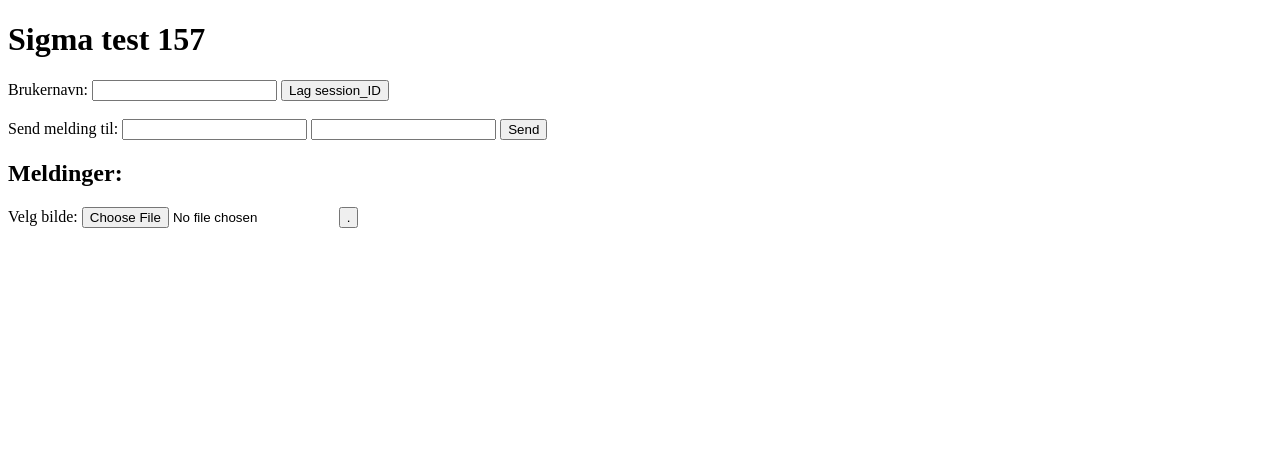
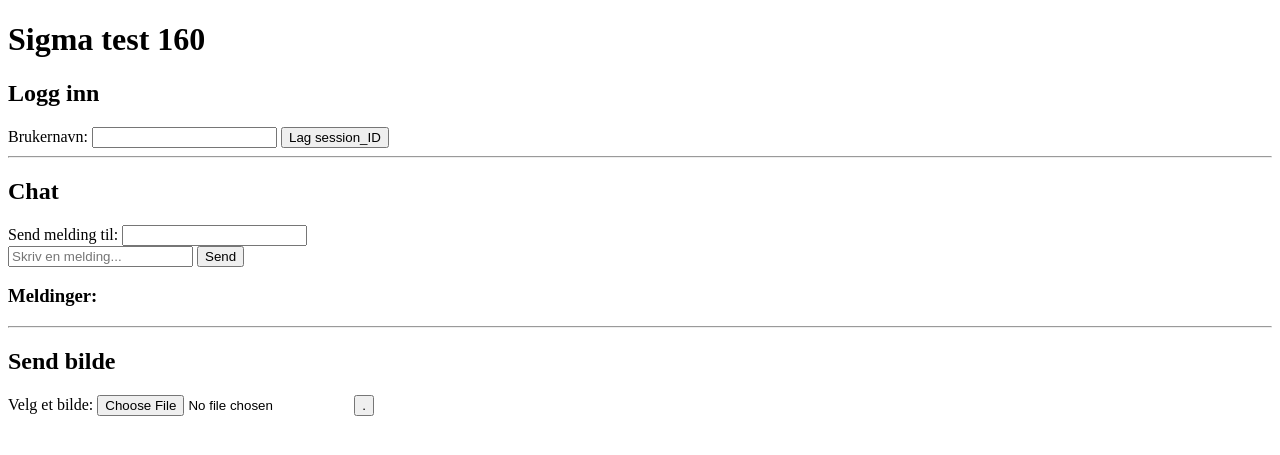
Before and after one commit to Fisken85/Testing_ip, a Flask app: page / in a window 1280 px wide. Shown: the top 455 px of the page. Run offline with Flask 3, Linux system fonts and the light colour scheme; some libraries are stand-ins or nearby versions.

Commit message:
Reworked images

```diff
--- a/server.py
+++ b/server.py
@@ -1,45 +1,36 @@
-from flask import Flask, render_template, request
+from flask import Flask, render_template, request, send_from_directory
 from flask_socketio import SocketIO, emit
 import sqlite3
-from database import init_db, get_db_connection #Importere funksjonene fra database.py
+import os
+import base64
+from database import init_db, get_db_connection  # Importere funksjonene fra database.py
 
 app = Flask(__name__)
 socketio = SocketIO(app, cors_allowed_origins="*")
 
-# Init database ved oppstart
-def init_db():
-    conn = sqlite3.connect("chat.db")
-    cursor = conn.cursor()
-    cursor.execute('''CREATE TABLE IF NOT EXISTS messages (
-                        id INTEGER PRIMARY KEY AUTOINCREMENT,
-                        sender TEXT,
-                        receiver TEXT,
-                        message TEXT
-                    )''')
-    conn.commit()
-    conn.close()
-
-init_db()
+# Opprett mappe for lagring av bilder hvis den ikke finnes
+UPLOAD_FOLDER = "bilde"
+if not os.path.exists(UPLOAD_FOLDER):
+    os.makedirs(UPLOAD_FOLDER)
 
 # Lagrer aktive brukere
 users = {}
 
-# Database tilkobling
-def get_db_connection():
-    conn = sqlite3.connect("chat.db")
-    conn.row_factory = sqlite3.Row
-    return conn
-
 @app.route("/")
 def index():
     return render_template("index.html")
+
+# Rute for å hente lagrede bilder
+@app.route("/bilde/<path:filename>")
+def get_image(filename):
+    return send_from_directory(UPLOAD_FOLDER, filename)
 
 # Når en bruker kobler til
 @socketio.on("connect")
 def handle_connect():
     print(f"Bruker koblet til: {request.sid}")
 
-# Lagrer ID til brukeren pemanent
+# Lagrer ID til brukeren permanent
 @socketio.on("register")
 def register(data):
     username = data["username"]
@@ -73,6 +64,32 @@ def private_message(data):
     conn.commit()
     conn.close()
 
+# Håndterer sending av bilder
+@socketio.on("send_image")
+def handle_image(data):
+    sender = data["from"]
+    receiver = data["to"]
+    image_data = data["image"]  # Base64-kodet bilde
+
+    if receiver in users:
+        receiver_sid = users[receiver]
+
+        # Lag et unikt filnavn for bildet
+        image_filename = f"{sender}_{receiver}_{int(os.time())}.png"
+        image_path = os.path.join(UPLOAD_FOLDER, image_filename)
+
+        # Lagre bildet som en fil
+        with open(image_path, "wb") as img_file:
+            img_file.write(base64.b64decode(image_data))
+
+        image_url = f"/bilde/{image_filename}"  # Dynamisk bilde-URL
+
+        # Send bildet til mottakeren
+        emit("receive_image", {"from": sender, "image_url": image_url}, to=receiver_sid)
+        print(f"Bilde sendt fra {sender} til {receiver} ({image_url})")
+    else:
+        print(f"{receiver} ikke funnet!")
+
 # Når en bruker kobler fra
 @socketio.on("disconnect")
 def handle_disconnect():
@@ -89,4 +106,4 @@ def handle_disconnect():
         print(f"Ukjent bruker koblet fra: {request.sid}")
 
 if __name__ == "__main__":
-    socketio.run(app, host="0.0.0.0", port=5000, debug=True)
+    socketio.run(app, host="0.0.0.0", port=5000, debug=False)
--- a/templates/index.html
+++ b/templates/index.html
@@ -8,26 +8,31 @@
     <script src="{{ url_for('static', filename='js/chat.js') }}"></script>
 </head>
 <body>
-    <h1>Sigma test 157</h1>
+    <h1>Sigma test 160</h1>
 
+    <h2>Logg inn</h2>
     <label for="username">Brukernavn:</label>
     <input type="text" id="username">
     <button onclick="registerUser()">Lag session_ID</button>
 
-    <br><br>
+    <hr>
 
+    <h2>Chat</h2>
     <label for="receiver">Send melding til:</label>
     <input type="text" id="receiver">
-    <input type="text" id="message">
+    <br>
+    <input type="text" id="message" placeholder="Skriv en melding...">
     <button onclick="sendMessage()">Send</button>
 
-    <h2>Meldinger:</h2>
+    <h3>Meldinger:</h3>
     <div id="chat"></div>
 
-    <label for="imageInput">Velg bilde:</label>
+    <hr>
+
+    <h2>Send bilde</h2>
+    <label for="imageInput">Velg et bilde:</label>
     <input type="file" id="imageInput" accept="image/*">
     <button onclick="sendImage()">.</button>
-
 
     <script>
         var socket = io.connect("https://testing-ip-vpq3.onrender.com");
@@ -40,22 +45,56 @@
         }
 
         function registerUser() {
-            username = document.getElementById("username").value;
+            username = document.getElementById("username").value.trim();
+            if (username === "") {
+                alert("Vennligst skriv inn et brukernavn.");
+                return;
+            }
             localStorage.setItem("username", username);
             socket.emit("register", { "username": username });
             alert("Registrert som " + username);
         }
 
         function sendMessage() {
-            var receiver = document.getElementById("receiver").value;
-            var message = document.getElementById("message").value;
+            var receiver = document.getElementById("receiver").value.trim();
+            var message = document.getElementById("message").value.trim();
+            if (receiver === "" || message === "") {
+                alert("Både mottaker og melding må fylles ut.");
+                return;
+            }
             socket.emit("private_message", { "from": username, "to": receiver, "message": message });
-
-            document.getElementById("chat").innerHTML += "<p><b>Til " + receiver + ":</b> " + message + "</p>";
+            document.getElementById("chat").innerHTML += `<p><b>Til ${receiver}:</b> ${message}</p>`;
         }
 
         socket.on("message", function(data) {
-            document.getElementById("chat").innerHTML += "<p><b>Fra " + data.from + ":</b> " + data.message + "</p>";
+            document.getElementById("chat").innerHTML += `<p><b>Fra ${data.from}:</b> ${data.message}</p>`;
+        });
+
+        function sendImage() {
+            var receiver = document.getElementById("receiver").value.trim();
+            var file = document.getElementById("imageInput").files[0];
+
+            if (!file) {
+                alert("Velg et bilde før du sender.");
+                return;
+            }
+
+            var reader = new FileReader();
+            reader.onload = function(event) {
+                var base64Image = event.target.result.split(",")[1]; // Fjern Base64-header
+                socket.emit("send_image", {
+                    "from": username,
+                    "to": receiver,
+                    "image": base64Image
+                });
+            };
+
+            reader.readAsDataURL(file);
+        }
+
+        socket.on("receive_image", function(data) {
+            document.getElementById("chat").innerHTML +=
+                `<p><b>Fra ${data.from}:</b> <br><img src="${data.image_url}" style="max-width: 200px;"></p>`;
         });
     </script>
 </body>
```
